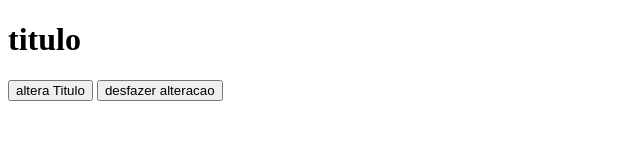
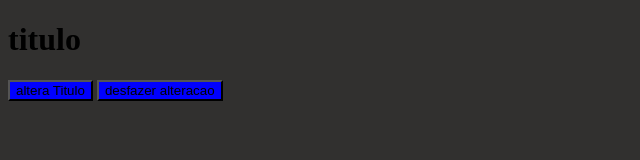
Before and after one commit to pelesenai12/real.script, a plain HTML site: page index.html in a window 1280 px wide. Shown: the whole page, without its empty margins (0-640 px from the left). Drawn offline with Linux system fonts and the light colour scheme.

Commit message:
decorando

```diff
--- a/index.html
+++ b/index.html
@@ -1,6 +1,7 @@
 <!DOCTYPE html>
 <html lang="en">
 <head>
+    <link rel="stylesheet" href="staly.css">
     <meta charset="UTF-8">
     <meta name="viewport" content="width=device-width, initial-scale=1.0">
     <title>Document</title>
@@ -13,7 +14,6 @@
 
 
 
-
  <script src="script.js"></script>
 
 
--- a/staly.css
+++ b/staly.css
@@ -0,0 +1,6 @@
+body{
+    background-color: rgb(49, 48, 47);
+}
+button{
+    background-color: blue;
+}
```
